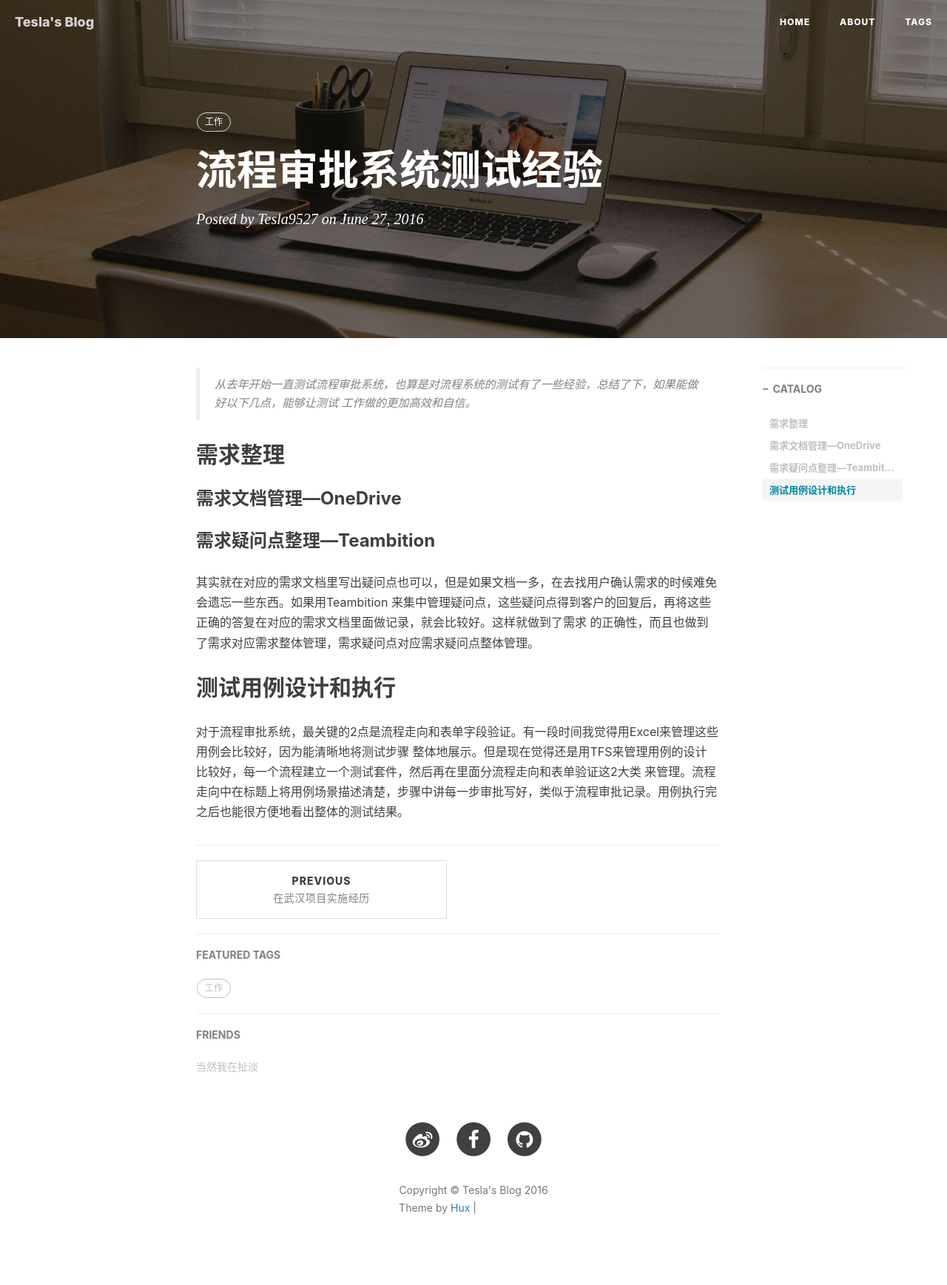
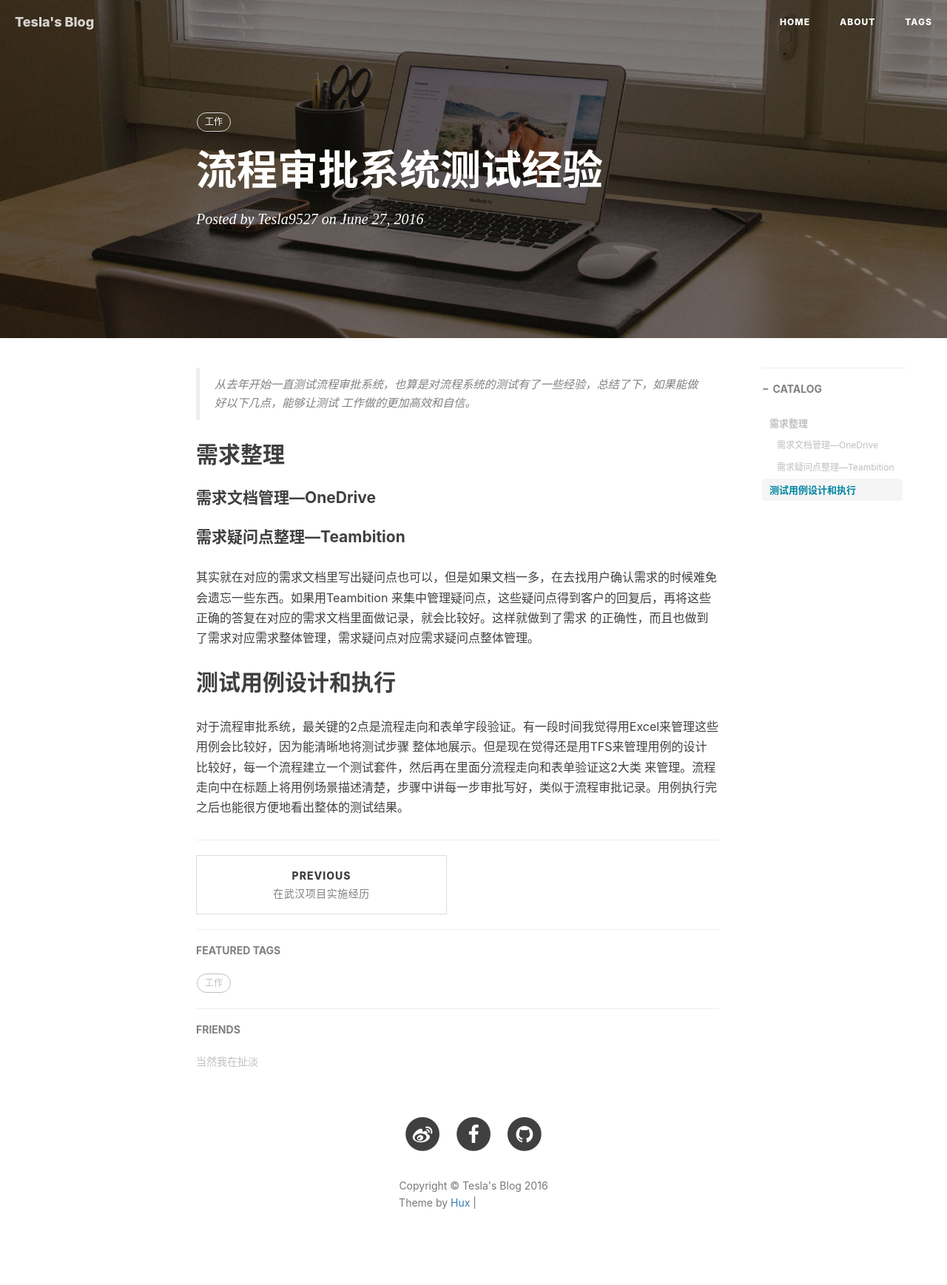
Before and after one commit to ccflyme/ccflyme.github.io, a Jekyll site: the page built from _posts/2016-06-27-Workflow-System-Testing-Experience.markdown, in a window 1280 px wide. Shown: the whole page at 74% size. Built offline with Jekyll 4.4.1, drawn with Linux system fonts in a browser that asks for light colours; nearby versions of some CDN libraries; comment, search, counter and statistics services are not loaded; grey boxes are pictures that could not be loaded.

Commit message:
update blog

```diff
--- a/_posts/2016-06-27-Workflow-System-Testing-Experience.markdown
+++ b/_posts/2016-06-27-Workflow-System-Testing-Experience.markdown
@@ -14,9 +14,9 @@ tags:
 工作做的更加高效和自信。
 
 ## 需求整理
-### 需求文档管理---OneDrive
+#### 需求文档管理---OneDrive
 
-### 需求疑问点整理---Teambition
+#### 需求疑问点整理---Teambition
 
 其实就在对应的需求文档里写出疑问点也可以，但是如果文档一多，在去找用户确认需求的时候难免会遗忘一些东西。如果用Teambition
 来集中管理疑问点，这些疑问点得到客户的回复后，再将这些正确的答复在对应的需求文档里面做记录，就会比较好。这样就做到了需求
```
